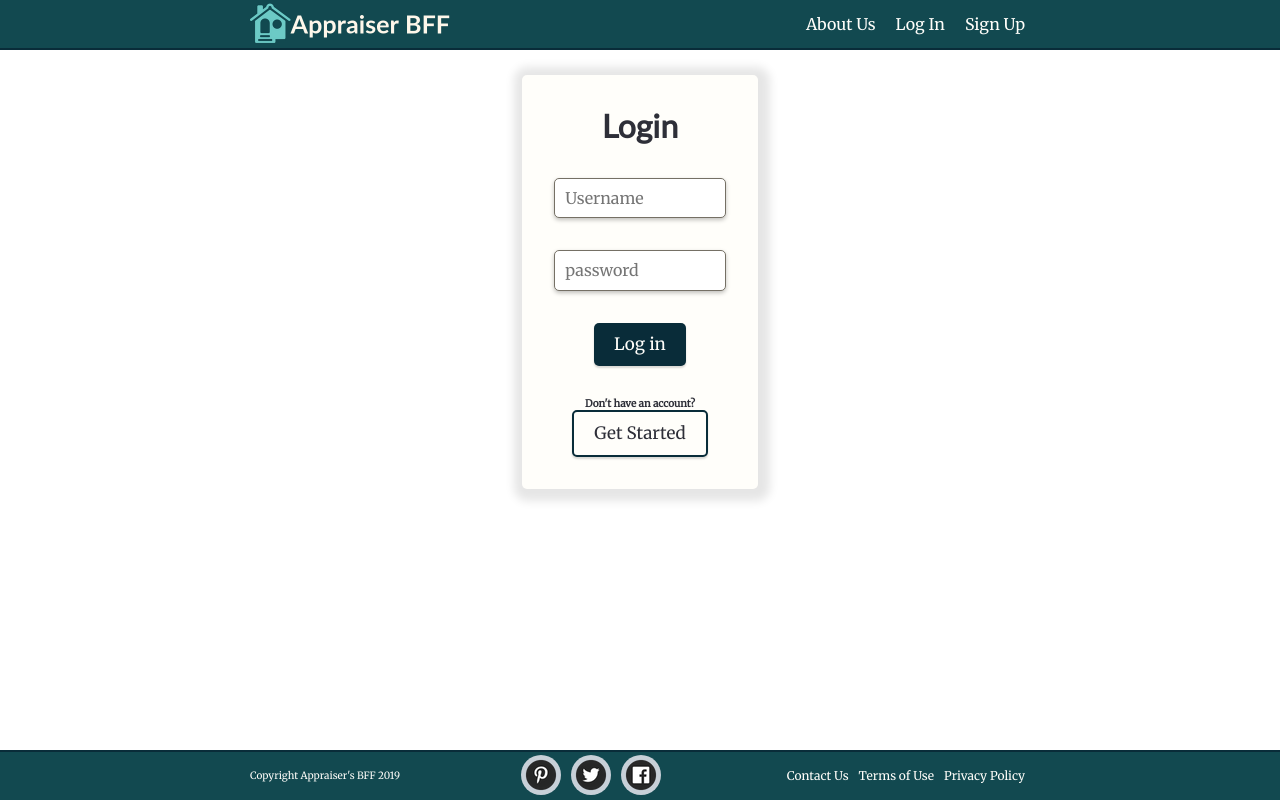
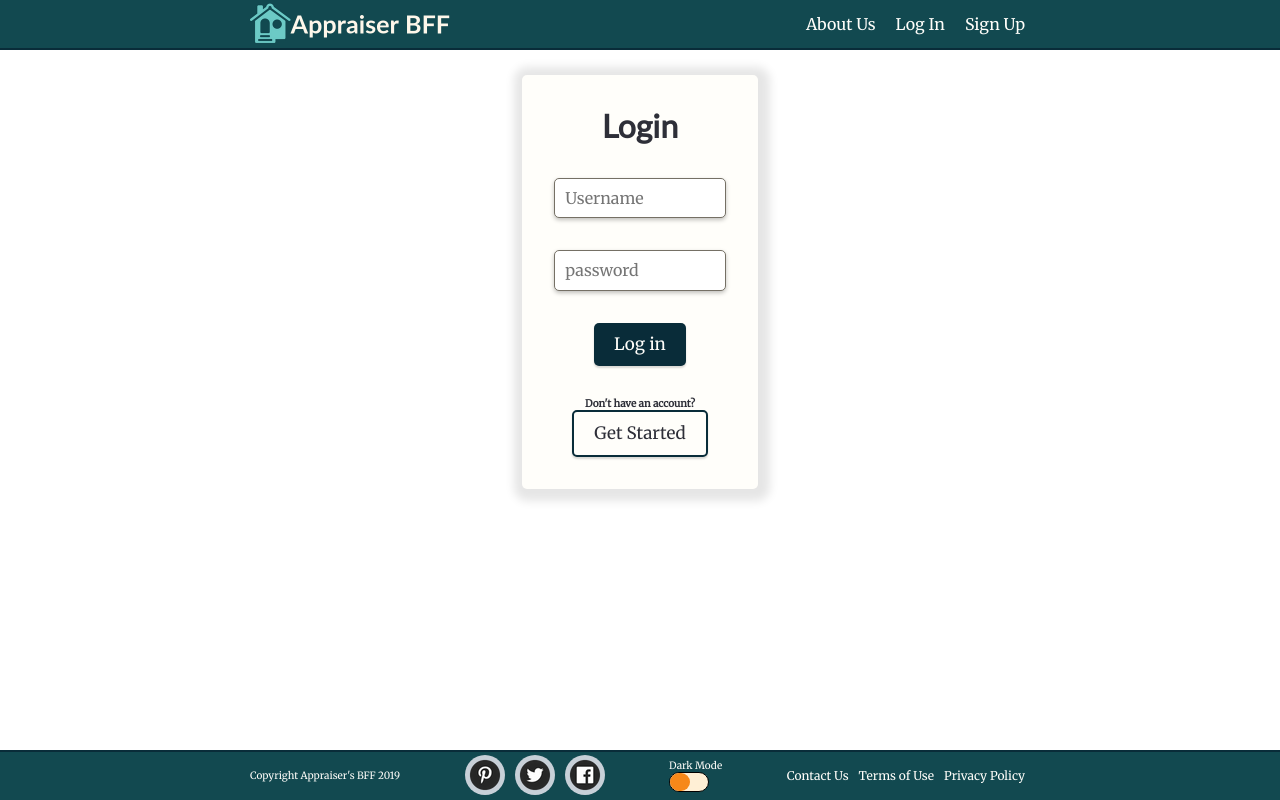
Before and after one commit to bw-appraisers-bff/front-end, a React (Create React App) app in the folder appraisers-bff/: page /login in a window 1280 px wide. Built offline with nearby package versions, Linux system fonts and the light colour scheme.

Commit message:
dark-mode rendering

```diff
--- a/appraisers-bff/src/assets/global.scss
+++ b/appraisers-bff/src/assets/global.scss
@@ -197,6 +197,39 @@ a {
     }
 }
 
+.dark-mode__toggle {
+  background: papayawhip;
+  border-radius: 50px;
+  border: 1px solid black;
+  height: 20px;
+  position: relative;
+  width: 40px;
+}
+
+.toggle {
+  background: #f68819;
+  border-radius: 50px;
+  height: 18px;
+  left: 0;
+  position: absolute;
+  transition: 0.2s;
+  width: 20px;
+}
+
+.toggled {
+  left: 18px;
+}
+
+.dark-mode {
+  color: #fff;
+  background-color: #313843;
+
+  .navbar {
+    background-color: #1F2022;
+    border: none;
+  }
+}
+
 // Content styles
 
 .content {
--- a/appraisers-bff/src/components/Footer.js
+++ b/appraisers-bff/src/components/Footer.js
@@ -1,15 +1,36 @@
 import React from "react";
 import { Link } from "react-router-dom";
+import { useDarkMode } from "../hooks/useDarkMode.js";
 
 const Footer = () => {
+  const [darkMode, setDarkMode] = useDarkMode(false);
+  const toggleMode = e => {
+    e.preventDefault();
+    setDarkMode(!darkMode);
+  };
   return (
     <footer className="footer-wrapper">
       <div className="footer">
         <span>Copyright Appraiser's BFF 2019</span>
         <div className="footer-links">
-          <a href="https://www.pinterest.com"><img src='../../../images/PinterestNavLogo.png'/></a>
-          <a href="https://www.twitter.com"><img src='../../../images/TwitterNavLogo.png'/></a>
-          <a href="https://www.facebook.com"><img src="../../../images/FBNavLogo.png"/> </a>
+          <a href="https://www.pinterest.com">
+            <img src="../../../images/PinterestNavLogo.png" />
+          </a>
+          <a href="https://www.twitter.com">
+            <img src="../../../images/TwitterNavLogo.png" />
+          </a>
+          <a href="https://www.facebook.com">
+            <img src="../../../images/FBNavLogo.png" />{" "}
+          </a>
+        </div>
+        <div>
+          <span>Dark Mode</span>
+          <div className="dark-mode__toggle">
+            <div
+              onClick={toggleMode}
+              className={darkMode ? "toggle toggled" : "toggle"}
+            />
+          </div>
         </div>
         <div className="footer-links">
           <Link to="/">Contact Us</Link>
--- /dev/null
+++ b/appraisers-bff/src/hooks/useDarkMode.js
@@ -0,0 +1,16 @@
+import { useEffect } from "react";
+import { useLocalStorage } from "./useLocalStorage.js";
+
+export const useDarkMode = initialValues => {
+  const [darkMode, setDarkMode] = useLocalStorage("dark-mode", initialValues);
+
+  useEffect(() => {
+    if (darkMode === true) {
+      document.body.classList.add("dark-mode");
+    } else {
+      document.body.classList.remove("dark-mode");
+    }
+  }, [darkMode]);
+
+  return [darkMode, setDarkMode];
+};
--- /dev/null
+++ b/appraisers-bff/src/hooks/useLocalStorage.js
@@ -0,0 +1,19 @@
+import { useState } from "react";
+
+export const useLocalStorage = (key, initialValue) => {
+  //^^^These are what args that will appear in the local storage
+  const [storedValue, setStoredValue] = useState(() => {
+    const item = window.localStorage.getItem(key);
+    //allows us to retrieve itm from local storage
+    return item ? JSON.parse(item) : initialValue;
+    //returns JSON item data back into it's original value if true
+  });
+
+  const setValue = value => {
+    setStoredValue(value);
+    window.localStorage.setItem(key, JSON.stringify(value));
+    //this is what allows us to store in our local storage
+  };
+
+  return [storedValue, setValue];
+};
```
Also changed, not shown: appraisers-bff/src/components/Navbar.js (+6 -3 lines).
